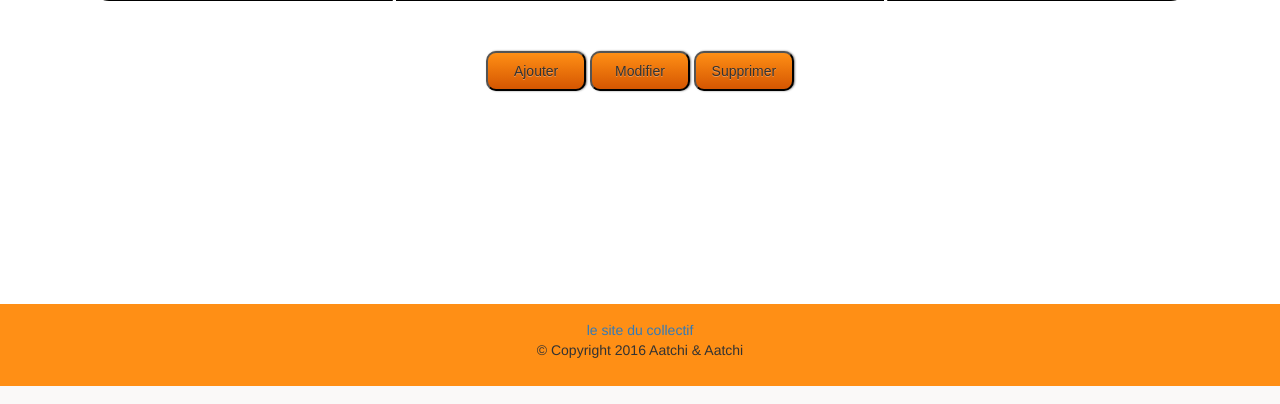
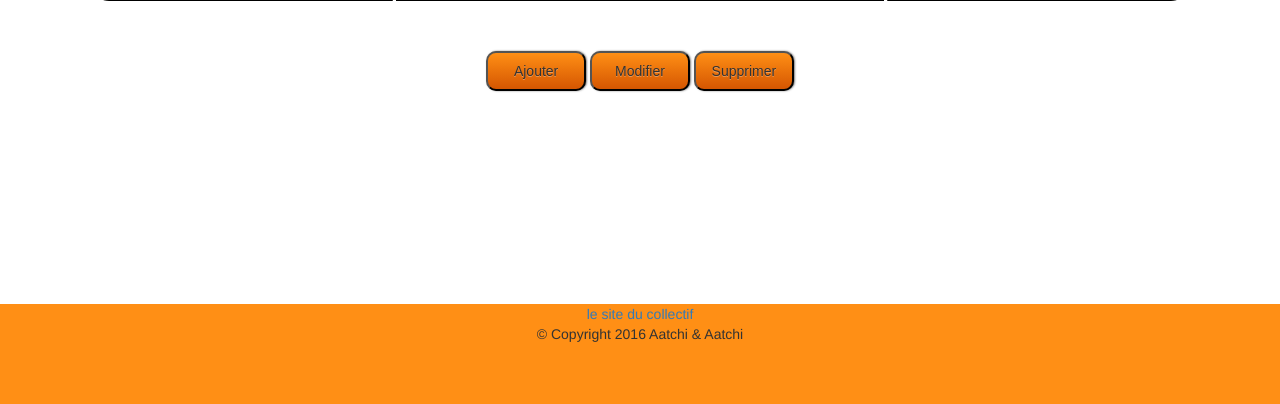
Before and after one commit to hugobaran/OptiLife, a PHP site: page /Optilife/html/sidebar.php in a window 1280 px wide. Shown: the part 569-973 px from the top of the page. Run offline with PHP 8.4, Linux system fonts and the light colour scheme; data that the repository does not hold is empty.

Commit message:
kdo julien css

```diff
--- a/Optilife/css/edt.css
+++ b/Optilife/css/edt.css
@@ -1,9 +1,17 @@
+@import url(footer.css);
+
+
 html, body {
     height: 100%
 }
 
 html{
     min-width: 400px;
+}
+#content {
+	padding-bottom : 100px;
+	min-height:100%;
+	margin-bottom:-100px;
 }
 
 body{
--- a/Optilife/css/footer.css
+++ b/Optilife/css/footer.css
@@ -1,9 +1,7 @@
 #footer{
 	background-color:#FF8F15;
-	position: relative;
-	top : 0px;
-	bottom: 0px;
+	position : absolute;
+	height : 100px;
 	width: 100%;
 	text-align: center;
-	padding: 16px 0;
 }
```
